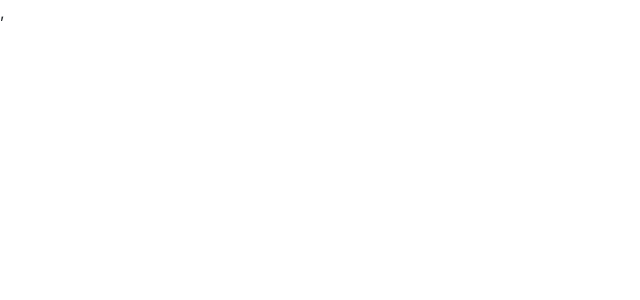
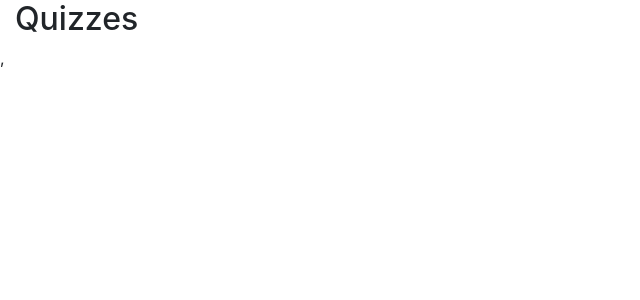
Before and after one commit to lutongling/wbdv-sp21-01-tongling-lu-client-react, a React (Create React App) app: page /courses/1/quizzes in a window 1280 px wide. Shown: the top 300 px of the page, without its empty margins (0-640 px from the left). Built offline with nearby package versions, Linux system fonts and the light colour scheme.

Commit message:
added quiz component and link it from course-row

```diff
--- a/src/App.js
+++ b/src/App.js
@@ -2,6 +2,7 @@ import CourseManager from "./components/course-manager";
 import {BrowserRouter, Route} from "react-router-dom";
 import Home from "./components/home"
 import CourseEditor from "./components/course-editor/course-editor";
+import QuizzesList from "./components/quizzes/quizzes-list";
 
 function App() {
     return (
@@ -11,6 +12,9 @@ function App() {
                 <Route path="/" exact={true} component={Home}/>
                 <Route path={["/courses", "/courses/table", "/courses/grid"]}
                        exact={true} component={CourseManager}/>
+                <Route path="/courses/:courseId/quizzes" exact={true}>
+                    <QuizzesList/>
+                </Route>
                 <Route path={["/courses/:layout/edit/:courseId",
                               "/courses/:layout/edit/:courseId/modules/:moduleId",
                               "/courses/:layout/edit/:courseId/modules/:moduleId/lessons/:lessonId",
--- a/src/components/course-table/course-row.js
+++ b/src/components/course-table/course-row.js
@@ -45,6 +45,11 @@ const CourseRow = (
                 </td>
                 <td className="d-none d-sm-table-cell">{owner}</td>
                 <td className="d-none d-lg-table-cell">{lastModified}</td>
+                <td className="d-none d-lg-table-cell">
+                    <Link to={`/courses/${course._id}/quizzes`}>
+                        Quizzes
+                    </Link>
+                </td>
                 <td>
                     { editing && <i onClick={() => deleteCourse(course)}
                                     className="fas fa-2x fa-times text-danger float-right"></i>}
--- /dev/null
+++ b/src/components/quizzes/quizzes-list.js
@@ -0,0 +1,13 @@
+import React, {useState, useEffect} from 'react'
+
+const QuizzesList = () => {
+    const [quizzes, setQuizzes] = useState([])
+    useEffect(() => {})
+    return (
+        <div>
+            <h2>Quizzes</h2>
+        </div>
+    )
+}
+
+export default QuizzesList
```
